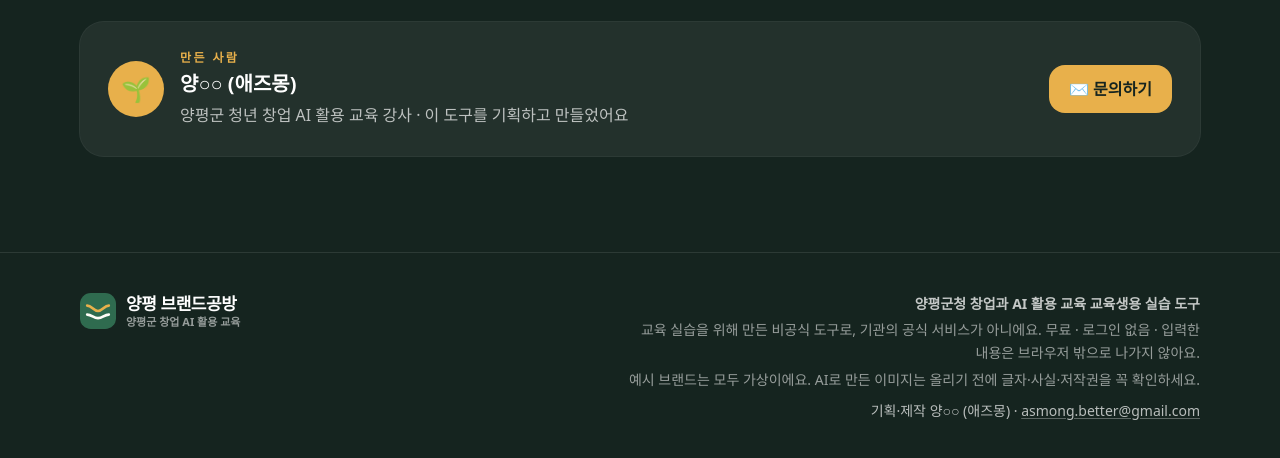
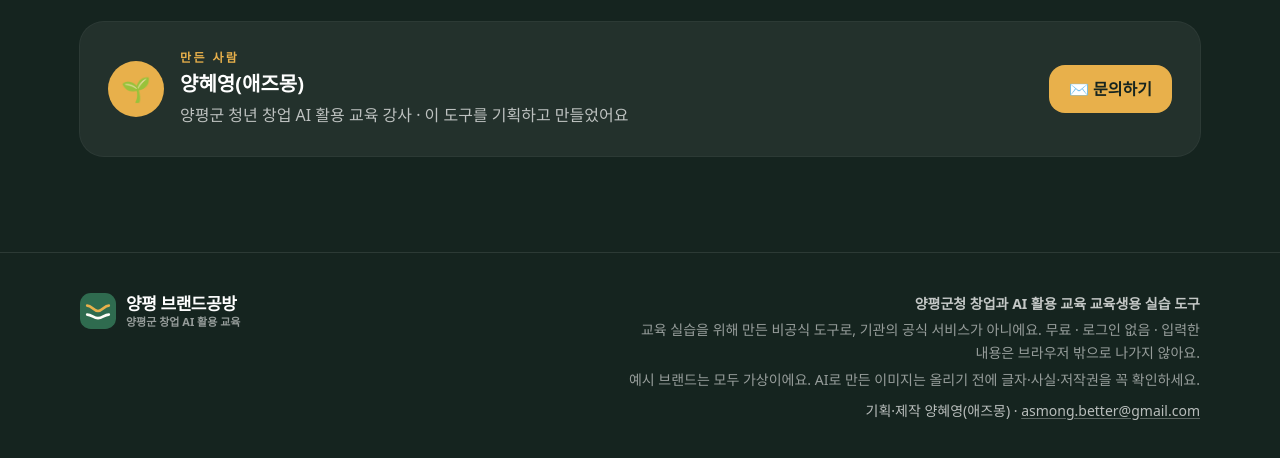
Before and after one commit to dmm-asmong/yangpyeong-startup-prompt, a Next.js app: page / in a window 1280 px wide. Shown: the part 9120-9578 px from the top of the page. Built offline with nearby package versions, Linux system fonts and the light colour scheme; a web font is replaced by a local one.

Commit message:
Update creator name in credit.ts

```diff
--- a/src/data/credit.ts
+++ b/src/data/credit.ts
@@ -5,7 +5,7 @@
 export const CREATOR_EMAIL = "asmong.better@gmail.com";
 
 export const CREATOR = {
-  name: "양○○ (애즈몽)",
+  name: "양혜영(애즈몽)",
   intro: "양평군 청년 창업 AI 활용 교육 강사 · 이 도구를 기획하고 만들었어요",
 };
 
```
